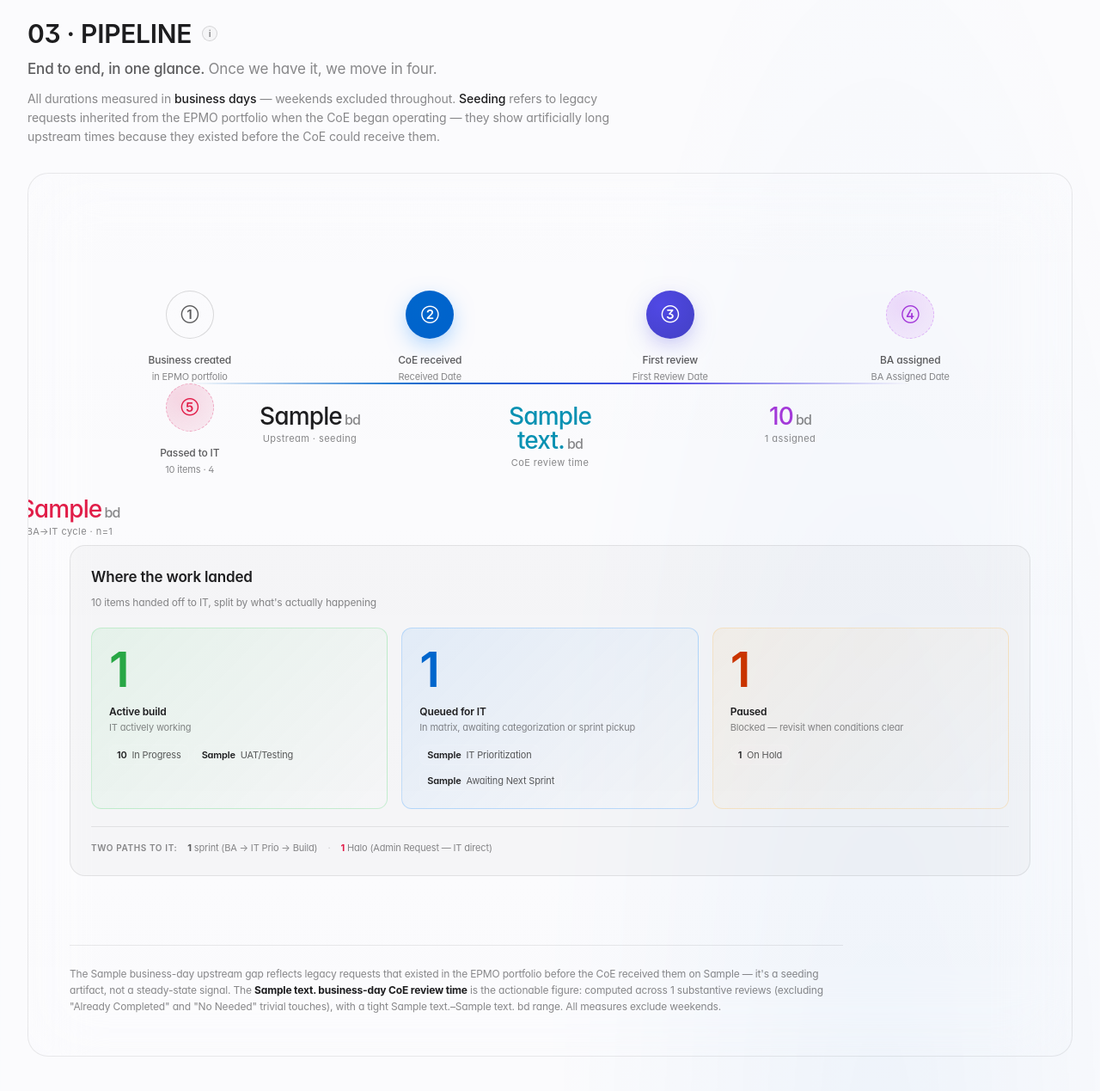
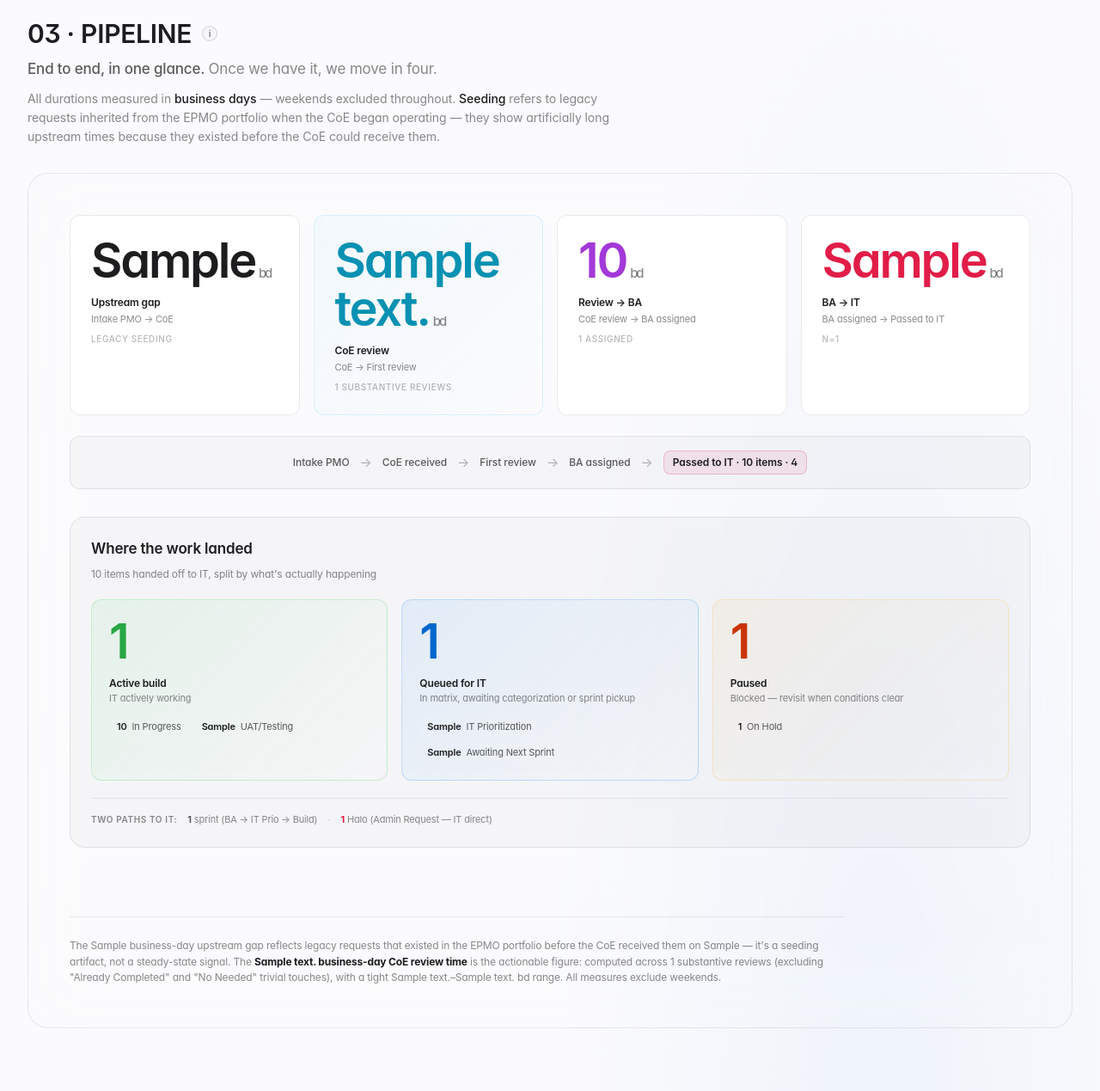
Before and after one commit to MarGarcia20/CoEDashboard, a Python web app: template templates/dashboard.jinja in a window 1280 px wide. Shown: the part 2602-3871 px from the top of the page at 86% size. Run offline with Jinja, Linux system fonts and the light colour scheme; the template is opened without the code that fills it: most values are stand-ins (such as "Sample title", 1, 10 or a date in 2020); some web fonts are replaced.

Commit message:
Pipeline: replace decorative orbs with 4-tile KPI strip + flow line
The orb-based pipeline was decorative — numbered circles and a connecting
rail competed visually with the actual durations. Replaced with:

- 4 KPI tiles (Upstream gap, CoE review, Review→BA, BA→IT) — each
  duration becomes its own scannable metric
- Simple horizontal flow line beneath showing the 5 steps with arrows
- "Intake PMO" replaces "Business created" as the first step

Co-Authored-By: Claude Opus 4.6 <noreply@anthropic.com>

```diff
--- a/templates/dashboard.jinja
+++ b/templates/dashboard.jinja
@@ -809,6 +809,103 @@
     color: var(--text-tertiary);
     margin-top: 2px;
   }
+  /* Pipeline KPI tiles — replaces the orb-based visual */
+  .pipeline-tiles {
+    display: grid;
+    grid-template-columns: repeat(4, 1fr);
+    gap: var(--space-4);
+    margin-bottom: var(--space-6);
+  }
+  .pipeline-tile {
+    padding: var(--space-6);
+    background: var(--bg-elev-2);
+    border: 1px solid var(--border);
+    border-radius: var(--radius-md);
+    text-align: left;
+  }
+  .pipeline-tile-active {
+    background: linear-gradient(135deg, rgba(100, 210, 255, 0.06), transparent);
+    border-color: rgba(100, 210, 255, 0.22);
+  }
+  .pipeline-tile-dim {
+    opacity: 0.55;
+  }
+  .pipeline-tile-num {
+    font-size: var(--text-4xl);
+    font-weight: 600;
+    line-height: 1;
+    letter-spacing: -0.04em;
+    color: var(--text);
+    margin-bottom: var(--space-3);
+  }
+  .pipeline-tile-num.dim {
+    color: var(--text-quaternary);
+  }
+  .pipeline-tile-unit {
+    font-size: var(--text-md);
+    color: var(--text-tertiary);
+    margin-left: 4px;
+    font-weight: 500;
+  }
+  .pipeline-tile-name {
+    font-size: var(--text-sm);
+    font-weight: 600;
+    color: var(--text);
+    margin-bottom: 2px;
+  }
+  .pipeline-tile-flow {
+    font-size: var(--text-xs);
+    color: var(--text-tertiary);
+    margin-bottom: var(--space-2);
+  }
+  .pipeline-tile-foot {
+    font-size: 10px;
+    color: var(--text-quaternary);
+    text-transform: uppercase;
+    letter-spacing: 0.06em;
+    font-weight: 500;
+  }
+
+  /* Flow line — simple horizontal step list under the tiles */
+  .pipeline-flow-line {
+    display: flex;
+    flex-wrap: wrap;
+    align-items: center;
+    justify-content: center;
+    gap: var(--space-3);
+    padding: var(--space-4) var(--space-5);
+    background: var(--surface);
+    border: 1px solid var(--border);
+    border-radius: var(--radius-md);
+    margin-bottom: var(--space-6);
+  }
+  .pipeline-flow-step {
+    font-size: var(--text-sm);
+    color: var(--text-secondary);
+    font-weight: 500;
+    letter-spacing: -0.005em;
+  }
+  .pipeline-flow-end {
+    color: var(--text);
+    font-weight: 600;
+    padding: 4px 10px;
+    border-radius: var(--radius-sm);
+    background: rgba(225, 65, 122, 0.1);
+    border: 1px solid rgba(225, 65, 122, 0.25);
+  }
+  .pipeline-flow-arrow {
+    color: var(--text-quaternary);
+    font-size: var(--text-md);
+  }
+  @media (max-width: 1024px) {
+    .pipeline-tiles { grid-template-columns: repeat(2, 1fr); }
+    .pipeline-flow-line { gap: var(--space-2); padding: var(--space-3); }
+    .pipeline-flow-step { font-size: var(--text-xs); }
+  }
+  @media (max-width: 720px) {
+    .pipeline-tiles { grid-template-columns: 1fr; }
+  }
+
   /* Landing card: where the work goes after passing to IT */
   .landing-card {
     margin-top: var(--space-8);
@@ -2388,61 +2485,56 @@
       </div>
 
       <div class="card pipeline-card">
-        <div class="pipeline-wrap">
-          <div class="pipeline-track">
-            <div class="pipeline-rail"></div>
-            <div class="pipeline-node">
-              <div class="pipeline-orb biz">①</div>
-              <div class="pipeline-label">Business created</div>
-              <div class="pipeline-sublabel">in EPMO portfolio</div>
-            </div>
-            <div class="pipeline-node">
-              <div class="pipeline-orb recv">②</div>
-              <div class="pipeline-label">CoE received</div>
-              <div class="pipeline-sublabel">Received Date</div>
-              <div class="pipeline-gap" style="left: 0; transform: translateX(-50%);">
-                <div class="pipeline-gap-value">{{ pipeline_upstream_bd }}<span style="font-size:16px; color:var(--text-tertiary); margin-left:3px;">bd</span></div>
-                <div class="pipeline-gap-label">Upstream · seeding</div>
-              </div>
-            </div>
-            <div class="pipeline-node">
-              <div class="pipeline-orb review">③</div>
-              <div class="pipeline-label">First review</div>
-              <div class="pipeline-sublabel">First Review Date</div>
-              <div class="pipeline-gap" style="left: 0; transform: translateX(-50%);">
-                <div class="pipeline-gap-value" style="color: var(--cyan);">{{ pipeline_review_bd }}<span style="font-size:16px; color:var(--text-tertiary); margin-left:3px;">bd</span></div>
-                <div class="pipeline-gap-label">CoE review time</div>
-              </div>
-            </div>
-            <div class="pipeline-node">
-              <div class="pipeline-orb ba">④</div>
-              <div class="pipeline-label"{% if kpi_ba_count == 0 %} style="color: var(--text-tertiary);"{% endif %}>BA assigned</div>
-              <div class="pipeline-sublabel">BA Assigned Date</div>
-              <div class="pipeline-gap" style="left: 0; transform: translateX(-50%);">
+        {# ── 4-tile KPI strip: each duration is its own metric ── #}
+        <div class="pipeline-tiles">
+          <div class="pipeline-tile">
+            <div class="pipeline-tile-num">{{ pipeline_upstream_bd }}<span class="pipeline-tile-unit">bd</span></div>
+            <div class="pipeline-tile-name">Upstream gap</div>
+            <div class="pipeline-tile-flow">Intake PMO → CoE</div>
+            <div class="pipeline-tile-foot">legacy seeding</div>
+          </div>
+
+          <div class="pipeline-tile pipeline-tile-active">
+            <div class="pipeline-tile-num" style="color: var(--cyan);">{{ pipeline_review_bd }}<span class="pipeline-tile-unit">bd</span></div>
+            <div class="pipeline-tile-name">CoE review</div>
+            <div class="pipeline-tile-flow">CoE → First review</div>
+            <div class="pipeline-tile-foot">{{ kpi_review_substantive_count }} substantive reviews</div>
+          </div>
+
+          <div class="pipeline-tile{% if kpi_ba_count == 0 %} pipeline-tile-dim{% endif %}">
             {% if kpi_ba_count > 0 %}
-                <div class="pipeline-gap-value" style="color: var(--purple);">{{ kpi_ba_avg }}<span style="font-size:16px; color:var(--text-tertiary); margin-left:3px;">bd</span></div>
-                <div class="pipeline-gap-label">{{ kpi_ba_count }} assigned</div>
+              <div class="pipeline-tile-num" style="color: var(--purple);">{{ kpi_ba_avg }}<span class="pipeline-tile-unit">bd</span></div>
             {% else %}
-                <div class="pipeline-gap-value dim">—</div>
-                <div class="pipeline-gap-label">Pending data</div>
+              <div class="pipeline-tile-num dim">—</div>
             {% endif %}
-              </div>
-            </div>
-            <div class="pipeline-node">
-              <div class="pipeline-orb it">⑤</div>
-              <div class="pipeline-label"{% if pipeline_total_passed_to_it == 0 %} style="color: var(--text-tertiary);"{% endif %}>Passed to IT</div>
-              <div class="pipeline-sublabel">{{ pipeline_total_passed_to_it }} items · {{ pipeline_passed_to_it_rate }}</div>
-              <div class="pipeline-gap" style="left: 0; transform: translateX(-50%);">
+            <div class="pipeline-tile-name">Review → BA</div>
+            <div class="pipeline-tile-flow">CoE review → BA assigned</div>
+            <div class="pipeline-tile-foot">{{ kpi_ba_count }} assigned</div>
+          </div>
+
+          <div class="pipeline-tile{% if pipeline_ba_to_it_dated_count == 0 %} pipeline-tile-dim{% endif %}">
             {% if pipeline_ba_to_it_dated_count > 0 %}
-                <div class="pipeline-gap-value" style="color: var(--pink);">{{ pipeline_ba_to_it_bd }}<span style="font-size:16px; color:var(--text-tertiary); margin-left:3px;">bd</span></div>
-                <div class="pipeline-gap-label">BA→IT cycle · n={{ pipeline_ba_to_it_dated_count }}</div>
+              <div class="pipeline-tile-num" style="color: var(--pink);">{{ pipeline_ba_to_it_bd }}<span class="pipeline-tile-unit">bd</span></div>
             {% else %}
-                <div class="pipeline-gap-value dim">—</div>
-                <div class="pipeline-gap-label">Pending data</div>
+              <div class="pipeline-tile-num dim">—</div>
             {% endif %}
-              </div>
-            </div>
-          </div>
+            <div class="pipeline-tile-name">BA → IT</div>
+            <div class="pipeline-tile-flow">BA assigned → Passed to IT</div>
+            <div class="pipeline-tile-foot">n={{ pipeline_ba_to_it_dated_count }}</div>
+          </div>
+        </div>
+
+        {# ── Simple flow line under tiles ── #}
+        <div class="pipeline-flow-line">
+          <span class="pipeline-flow-step">Intake PMO</span>
+          <span class="pipeline-flow-arrow">→</span>
+          <span class="pipeline-flow-step">CoE received</span>
+          <span class="pipeline-flow-arrow">→</span>
+          <span class="pipeline-flow-step">First review</span>
+          <span class="pipeline-flow-arrow">→</span>
+          <span class="pipeline-flow-step">BA assigned</span>
+          <span class="pipeline-flow-arrow">→</span>
+          <span class="pipeline-flow-step pipeline-flow-end">Passed to IT · {{ pipeline_total_passed_to_it }} items · {{ pipeline_passed_to_it_rate }}</span>
         </div>
 
         {# ── Where the work landed: 3 semantic groups ── #}
```
Also changed, not shown: output/index.html (+148 -54 lines). Lines whose indentation alone changed are shown as unchanged.
